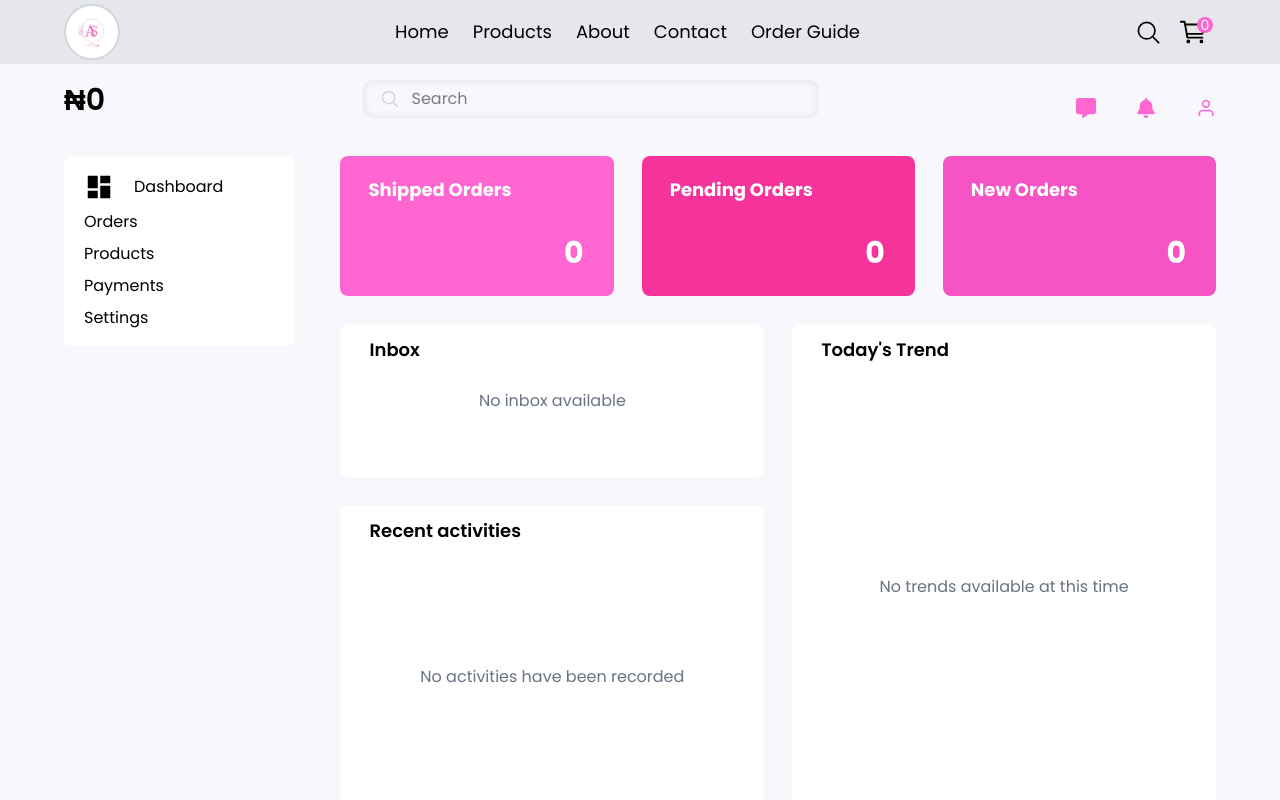
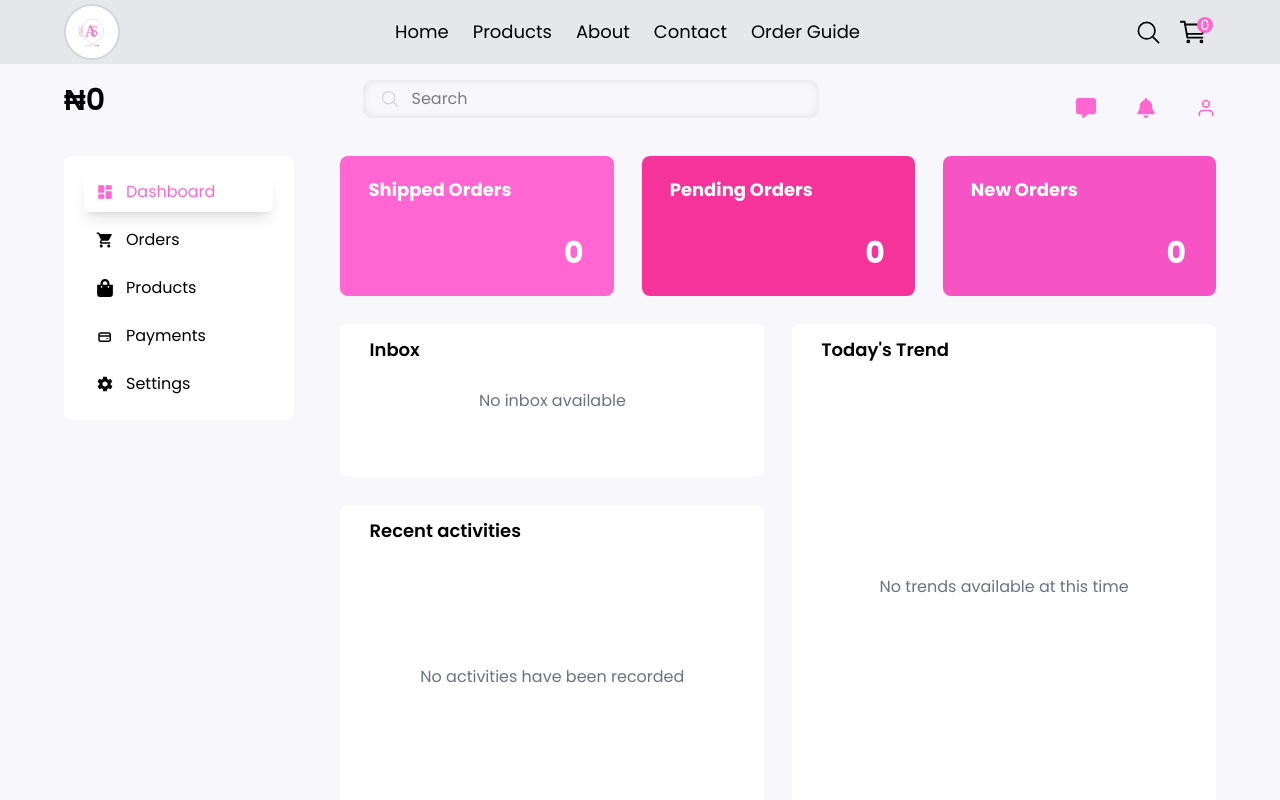
Before and after one commit to soala144/adora-sparkle, a Next.js app: page /dashboard in a window 1280 px wide. Shown: the top 800 px of the page. Built offline with nearby package versions, Linux system fonts and the light colour scheme.

Commit message:
dashboard sidebar design modification

```diff
--- a/src/app/guide/page.js
+++ b/src/app/guide/page.js
@@ -28,7 +28,6 @@ export const metadata = {
     canonical: "https://adorasparkles.com/guide",
   },
 };
-"use client";
 
 import React from "react";
 import {
@@ -68,7 +67,7 @@ const steps = [
 const page = () => {
   return (
     <section className="py-16 mt-4 px-6 md:px-20 bg-gray-50 text-gray-800">
-      <div className="max-w-5xl mx-auto text-center">
+      <div className="max-w-5xl pt-10 mx-auto text-center">
         <h2 className="text-3xl md:text-4xl font-bold mb-6">
           How to Order from Adora Sparkles
         </h2>
--- a/src/components/DashboardSidebar.tsx
+++ b/src/components/DashboardSidebar.tsx
@@ -1,20 +1,35 @@
 "use client";
 
 import React from "react";
-import { MdDashboard } from "react-icons/md";
+import { FaShoppingBag } from "react-icons/fa";
+import { MdDashboard, MdShoppingCart } from "react-icons/md";
+import { TiCreditCard } from "react-icons/ti";
+import { IoMdSettings } from "react-icons/io";
 
 const DashboardSidebar = () => {
   return (
     <div className="h-fit mb-3 lg:w-[20%] py-4 pl-5 md:w-[35%] bg-white rounded-lg hidden md:block">
       <ul className="flex flex-col gap-2">
-        <li className="flex items-center gap-5">
-          <MdDashboard size={30} />
+        <li className="cursor-pointer hover:text-[#fb8ad9] flex items-center gap-3 pl-3 py-2 rounded-md text-[#ff66d1] w-[90%] shadow-lg">
+          <MdDashboard size={18} />
           <p>Dashboard</p>
         </li>
-        <li className="flex items-center gap-5">Orders</li>
-        <li className="flex items-center gap-5">Products</li>
-        <li className="flex items-center gap-5">Payments</li>
-        <li className="flex items-center gap-5">Settings</li>
+        <li className="cursor-pointer hover:text-[#fb8ad9] flex items-center gap-3  pl-3 py-2">
+          <MdShoppingCart size={18} />
+          <p>Orders</p>
+        </li>
+        <li className="cursor-pointer hover:text-[#fb8ad9] flex items-center gap-3  pl-3 py-2">
+          <FaShoppingBag size={18} />
+          <p>Products</p>
+        </li>
+        <li className="cursor-pointer hover:text-[#fb8ad9] flex items-center gap-3 pl-3 py-2">
+          <TiCreditCard size={18} />
+          <p>Payments</p>
+        </li>
+        <li className="cursor-pointer hover:text-[#fb8ad9] flex items-center gap-3  pl-3 py-2">
+          <IoMdSettings size={18} />
+          <p>Settings</p>
+        </li>
       </ul>
     </div>
   );
```
